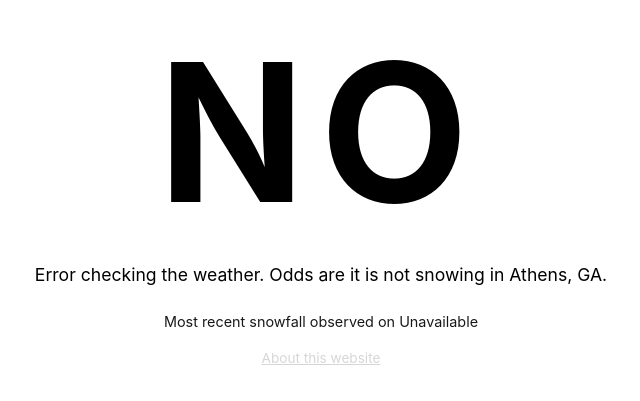
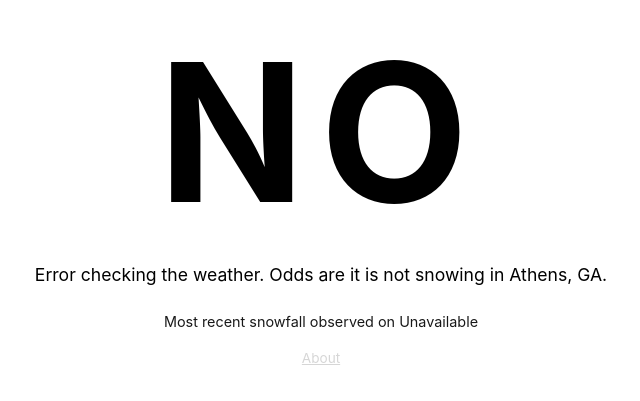
Before and after one commit to chrisyetter/isitsnowinginathens.github.io, a plain HTML site: page index.html in a window 1280 px wide. Shown: the part 209-610 px from the top of the page, 319-959 px from the left. Drawn offline with Linux system fonts and the light colour scheme; no server answers.

Commit message:
Update index.html

```diff
--- a/index.html
+++ b/index.html
@@ -85,7 +85,8 @@
 <div id="footer">
 <a href="https://chrisyetter.github.io/isitsnowinginathens.github.io/about.html"
    style="color: #ccc;">
-  About this website
+
+  About
 </a>
 
     </div>
```
